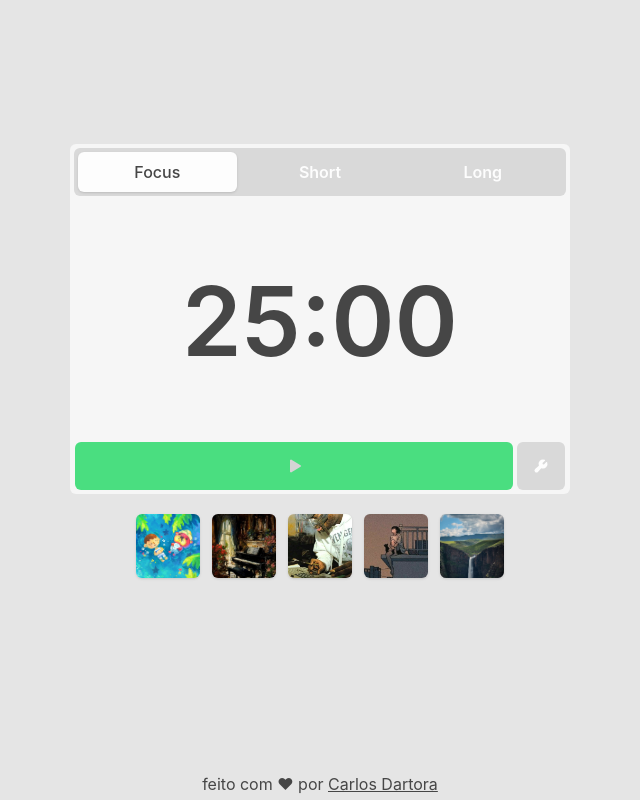
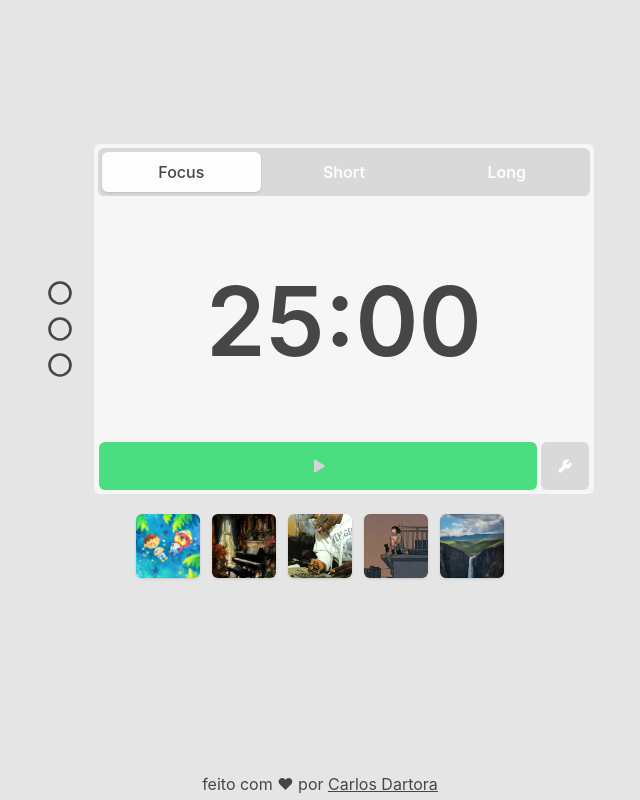
Before and after one commit to cdartora/corner, a React (Vite) app: page / in a window 1280 px wide. Shown: the whole page, without its empty margins (320-960 px from the left). Built offline with nearby package versions, Linux system fonts and the light colour scheme; what uifx would draw is missing.

Commit message:
feat(timer): implementa lógica para registrar o progresso do pomodoro
cria circulos que sinalizam quantos pomodoros faltam para fechar o ciclo

```diff
--- a/src/components/player/RadioButton.tsx
+++ b/src/components/player/RadioButton.tsx
@@ -15,7 +15,7 @@ export default function RadioButton({ genre, image, source }: RadioButtonProps)
   useEffect(() => {
     // abaixa o volume da música
     if (audioPlayer.current) {
-      audioPlayer.current.volume = 0.4;
+      audioPlayer.current.volume = 0.1;
       audioPlayer.current.loop = true;
     }
   }, [])
--- a/src/components/timer/Countdown.tsx
+++ b/src/components/timer/Countdown.tsx
@@ -17,7 +17,7 @@ export function Countdown({ time }: CountdownProps) {
   const [minutes, setMinutes] = useState(time);
   const [seconds, setSeconds] = useState(0);
   const [isActive, setIsActive] = useState(false);
-  const { selectedIndex, setSelectedIndex } = useContext(SettingsContext);
+  const { selectedIndex, setSelectedIndex, pomodoroCount, setPomodoroCount } = useContext(SettingsContext);
 
   function toggle() {
     click.play().setVolume(0.3);
@@ -32,10 +32,11 @@ export function Countdown({ time }: CountdownProps) {
 
   function end() {
     alarm.play().setVolume(0.3);
-    if (selectedIndex === 2 || selectedIndex === 1) {
+    if (selectedIndex === 1 || selectedIndex === 2) {
       setSelectedIndex && setSelectedIndex(0);
     } else if (selectedIndex === 0) {
-      setSelectedIndex && setSelectedIndex(1);
+      setSelectedIndex && setSelectedIndex(pomodoroCount < 3 ? 1 : 2);
+      setPomodoroCount && setPomodoroCount(pomodoroCount < 3 ? 0 : pomodoroCount + 1);
     }
     reset();
   }
--- a/src/components/timer/index.tsx
+++ b/src/components/timer/index.tsx
@@ -2,12 +2,22 @@ import { useContext } from 'react'
 import { Tab } from '@headlessui/react'
 import { Countdown } from './Countdown'
 import SettingsContext from '../../context/SettingsContext'
+import { Circle } from 'phosphor-react';
 
 export function Timer() {
-  const { tabs, selectedIndex, setSelectedIndex } = useContext(SettingsContext);
+  const { tabs, selectedIndex, setSelectedIndex, pomodoroCount } = useContext(SettingsContext);
 
   return (
-    <div className="flex flex-col container-md h-[350px] min-h-[14rem] m-5 mt-36 min-w-[200px] w-[500px] p-0 bg-background rounded-md">
+    <div className='flex justify-center'>
+      <div className='flex flex-col justify-center gap-2 self-center mt-36'>
+        {
+          [1, 2, 3].map((index) => (
+            <Circle weight={pomodoroCount >= index ? 'fill' : 'bold'} className='text-focusText' size={28} />
+          ))
+        }
+
+      </div>
+      <div className="flex flex-col container-md h-[350px] min-h-[14rem] m-5 mr-0 mt-36 min-w-[200px] w-[500px] p-0 bg-background rounded-md">
         <Tab.Group selectedIndex={selectedIndex} onChange={setSelectedIndex}>
           <Tab.List className='flex p-1 m-1 space-x-1 rounded-md bg-buttonBackground' >
             {
@@ -33,5 +43,6 @@ export function Timer() {
           </Tab.Panels>
         </Tab.Group>
       </div>
+    </ div>
   )
 }
--- a/src/context/SettingsContext.ts
+++ b/src/context/SettingsContext.ts
@@ -17,6 +17,8 @@ export type Context = {
   setTabs?: Dispatch<SetStateAction<Tabs>>;
   selectedIndex: number;
   setSelectedIndex?: Dispatch<SetStateAction<number>>;
+  pomodoroCount: number;
+  setPomodoroCount?: Dispatch<SetStateAction<number>>;
 }
 
 const SettingsContext = createContext<Context>({
@@ -32,6 +34,7 @@ const SettingsContext = createContext<Context>({
     },
   },
   selectedIndex: 0,
+  pomodoroCount: 0,
 });
 
 export default SettingsContext;
--- a/src/context/settingsProvider.tsx
+++ b/src/context/settingsProvider.tsx
@@ -18,12 +18,15 @@ function Provider({ children }: ProviderProps) {
     },
   });
   const [selectedIndex, setSelectedIndex] = useState(0);
+  const [pomodoroCount, setPomodoroCount] = useState(0);
 
   const contextValue: Context = {
     tabs,
     setTabs,
     selectedIndex,
     setSelectedIndex,
+    pomodoroCount,
+    setPomodoroCount,
   };
 
   return (
```
Also changed, not shown: 2 other files (tests, documents, lock files or other folders). Lines whose indentation alone changed are shown as unchanged.
